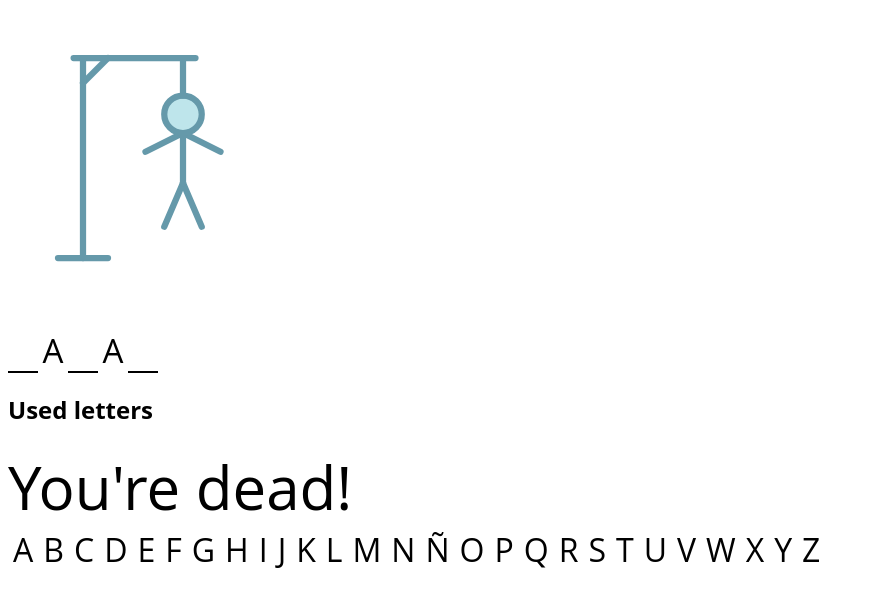
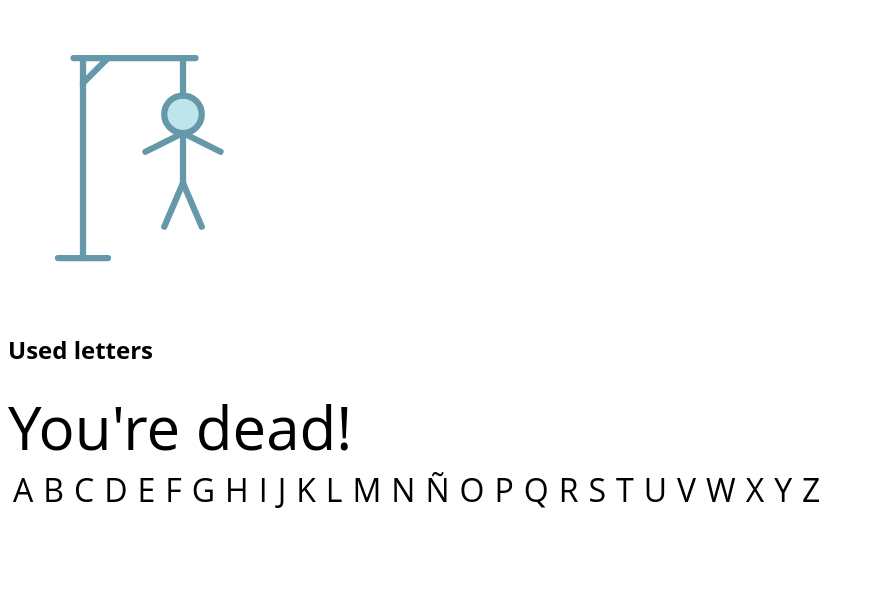
Before and after one commit to albertdc1984/w4ch2-marc-i-albert, a React (Create React App) app: page / in a window 1280 px wide. Shown: the top 606 px of the page, without its empty margins (0-874 px from the left). Built offline with nearby package versions, Linux system fonts and the light colour scheme.

Commit message:
Paraula component created

```diff
--- a/src/App.js
+++ b/src/App.js
@@ -22,13 +22,7 @@ function App() {
           <line className="stage1" x1="16" y1="80" x2="32" y2="80"></line>
         </svg>
       </div>
-      <ul className="guess-letters">
-        <li className="guess-letter empty"></li>
-        <li className="guess-letter">A</li>
-        <li className="guess-letter empty"></li>
-        <li className="guess-letter">A</li>
-        <li className="guess-letter empty"></li>
-      </ul>
+      <ul className="guess-letters"></ul>
       <section className="used-letters-container">
         <h2>Used letters</h2>
         <ul className="used-letters"></ul>
```
Also changed, not shown: src/components/Paraula/Paraula.js (+10 -0 lines).
